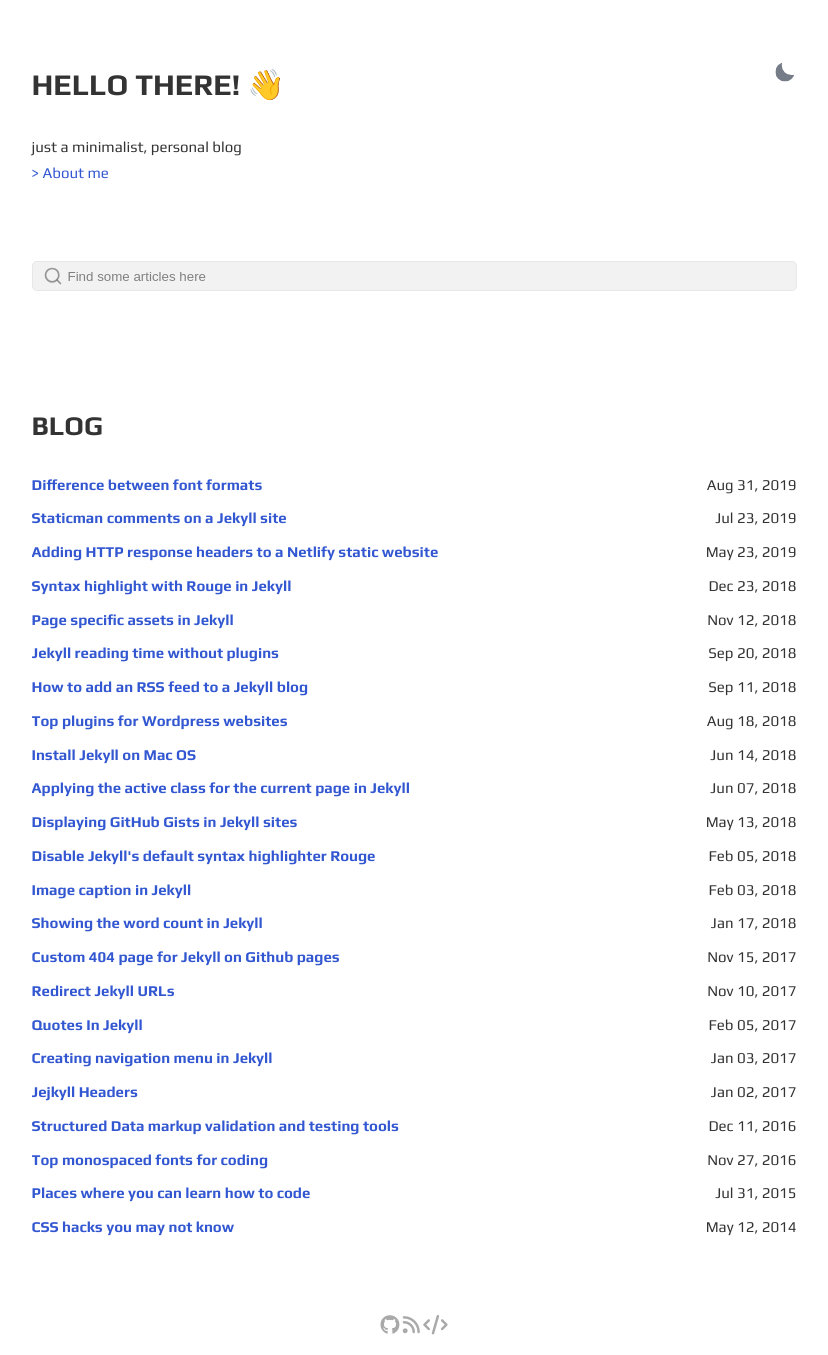
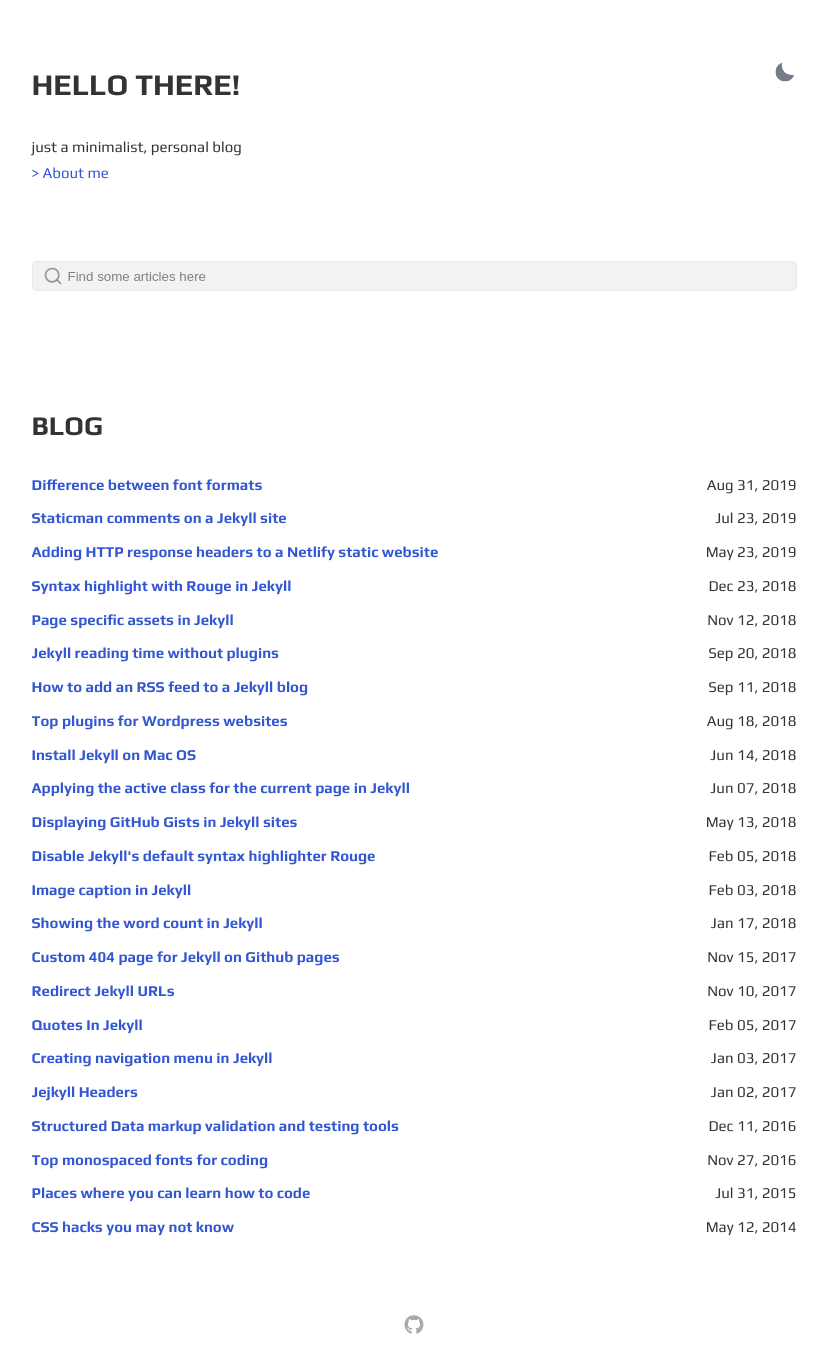
Before and after one commit to The-Sirius-Black/The-Sirius-Black.github.io, a Jekyll site: the page built from index.html, in a window 1280 px wide. Shown: the whole page, without its empty margins (226-1054 px from the left). Built offline with Jekyll 4.4.1, drawn with Linux system fonts in a browser that asks for light colours.

Commit message:
Remove unused links

```diff
--- a/_config.yml
+++ b/_config.yml
@@ -1,6 +1,6 @@
 site: Gesko
 title: Gesko
-greetings: Hello there! 👋
+greetings: Hello there!
 description: >-
   just a minimalist, personal blog
 lang: en-US
@@ -11,15 +11,11 @@ discus-identifier: powex # replace with your disqus shortname
 comments-enabled: false # true to enable disqus comments, false to hide them
 
 author:
-  name: gesko
+  name: The-Sirius-Black
   bio: just a minimalist, personal blog
   userpicture:
   username: # general username
   github: The-Sirius-Black # github username
-  twitter: # twitter username
-  mastodon: # mastodon profile (ex. mastodon.social/@my_username)
-  linkedin: # linkedin profile
-  email: your-email@email.com # email adress
 
 # Font Settings
 googlewebfonts: family=Play:wght@400;700&family=Source+Code+Pro:ital,wght@0,200;0,300;0,400;0,600;0,700;0,900;1,300;1,400;1,500;1,600;1,700;1,900
--- a/_layouts/default.html
+++ b/_layouts/default.html
@@ -67,22 +67,6 @@ layout: compress
     <a href="https://github.com/{{ site.author.github }}" title="Github profile" target="_blank"
       rel="noopener noreferrer"><i class="fa fa-brands fa-github" aria-hidden="true"></i></a>
     {% endif %}
-    {% if site.author.twitter %}
-    <a href="https://twitter.com/{{ site.author.twitter }}" title="Twitter" target="_blank" rel="noopener noreferrer"><i
-      class="fa fa-brands fa-twitter" aria-hidden="true"></i></a>
-    {% endif %}
-    {% if site.author.mastodon %}
-    <a href="https://{{ site.author.mastodon }}" title="Twitter" target="_blank" rel="noopener noreferrer"><i
-      class="fa fa-brands fa-mastodon" aria-hidden="true"></i></a>
-    {% endif %}
-    {% if site.author.linkedin %}
-    <a href="https://www.linkedin.com/in/{{ site.author.linkedin }}" title="Linkedin" target="_blank" rel="noopener noreferrer"><i
-      class="fa fa-brands fa-linkedin" aria-hidden="true"></i></a>
-    {% endif %}
-    <a href="{{site.url}}{{ site.baseurl }}/atom.xml" title="Feed RSS" target="_blank" rel="noopener noreferrer"><i
-        class="fa fa-solid fa-rss" aria-hidden="true"></i></a>
-    <a href="https://github.com/DavideBri/Gesko" title="Browse the code" target="_blank" rel="noopener noreferrer"><i
-        class="fa fa-solid fa-code" aria-hidden="true"></i></a>
   </div>
 </footer>
 
```
